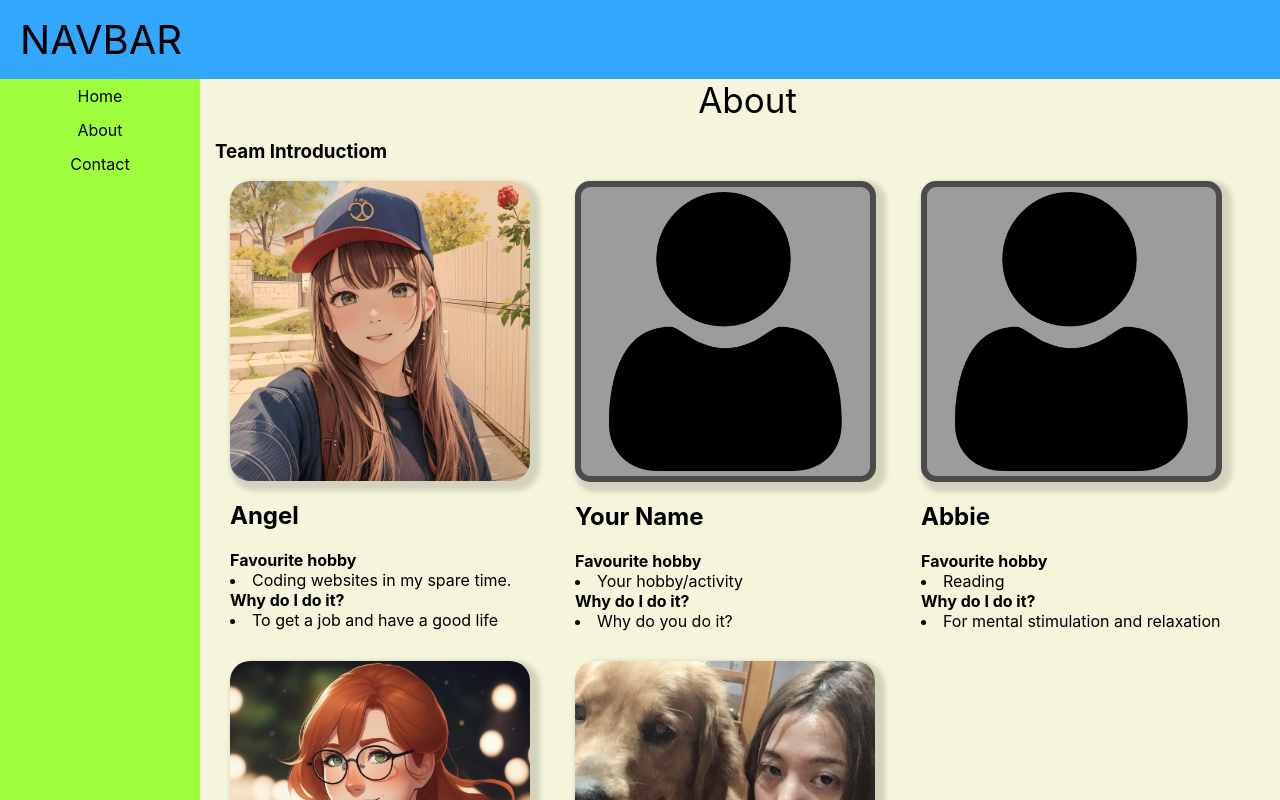
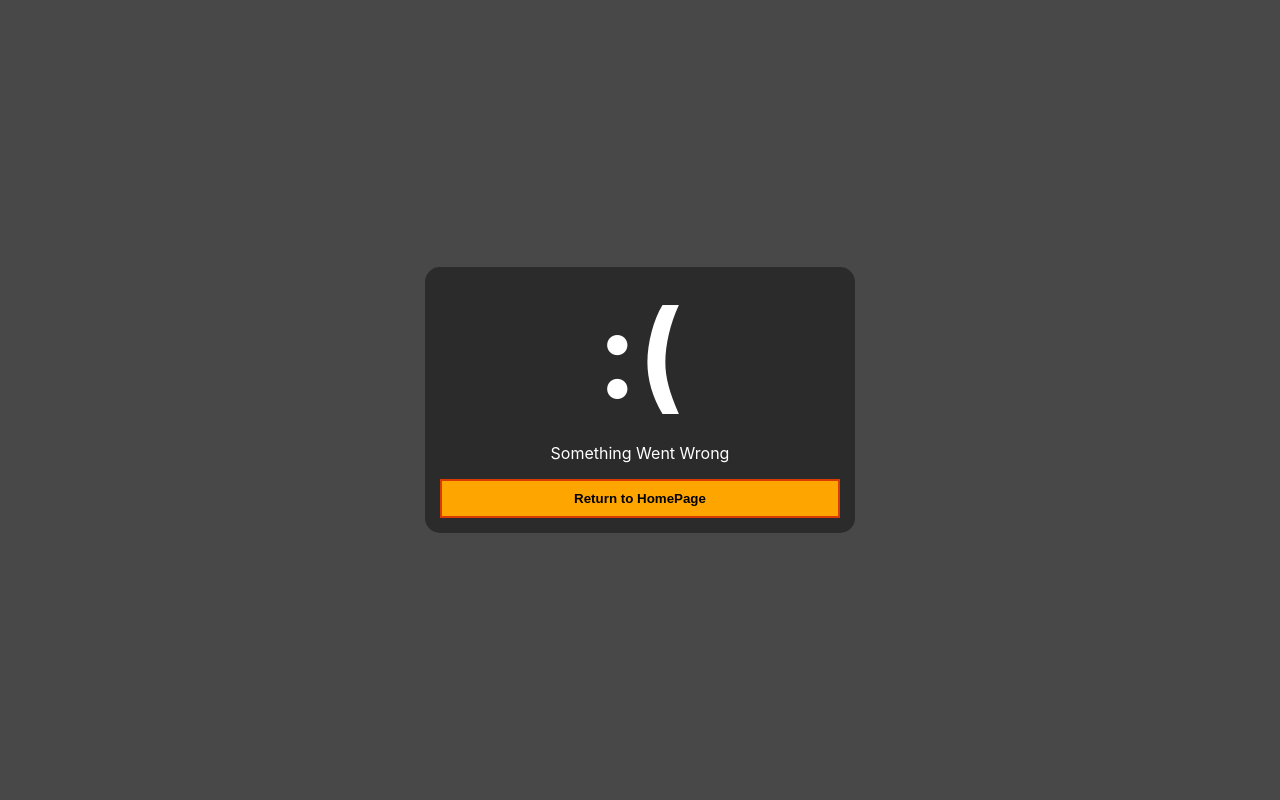
Before and after one commit to Angel2001-programmer/finalProject, a React (Create React App) app: page / in a window 1280 px wide. Shown: the top 800 px of the page. Built offline with nearby package versions, Linux system fonts and the light colour scheme.

Commit message:
React Routes Fixed

```diff
--- a/package.json
+++ b/package.json
@@ -1,7 +1,7 @@
 {
   "name": "my-app",
   "version": "0.1.0",
-  "homepage": "https://Angel2001-programmer.github.io/finalProject",
+  "homepage": "https://Angel2001-programmer.github.io/finalProject/",
   "private": true,
   "dependencies": {
     "@testing-library/jest-dom": "^5.17.0",
--- a/src/components/MenuItems/menuItems.jsx
+++ b/src/components/MenuItems/menuItems.jsx
@@ -4,8 +4,8 @@ import { Link } from "react-router-dom";
 const MenuItems = () => {
     return(
         <ul>
-            <li className={styles.item}><Link to="/finalProject">Home</Link></li>
-            <li className={styles.item}><Link to="/about">About</Link></li>
+            <li className={styles.item}><Link to="/home">Home</Link></li>
+            <li className={styles.item}><Link to="/finalProject">About</Link></li>
             <li className={styles.item}><Link to="/contact">Contact</Link></li>
         </ul>
     )
--- a/src/navigation/NavGraph.jsx
+++ b/src/navigation/NavGraph.jsx
@@ -8,11 +8,9 @@ const NavGraph = () => {
     return(
         <BrowserRouter>
          <Routes>
-            <Route path="/home"
-            element={<Home/>}/>
-            <Route path="/" element={<About/>}/>
-            <Route path="/contact"
-            element={<Contact/>}/>
+            <Route exact path="/finalProject" element={<About/>}/>
+            <Route path="/home" element={<Home/>}/>
+            <Route path="/contact" element={<Contact/>}/>
             <Route path='*' element={<Error/>}/>
         </Routes>
         </BrowserRouter>
```
